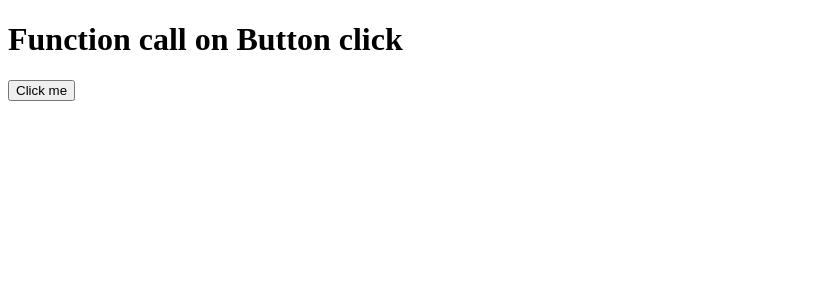
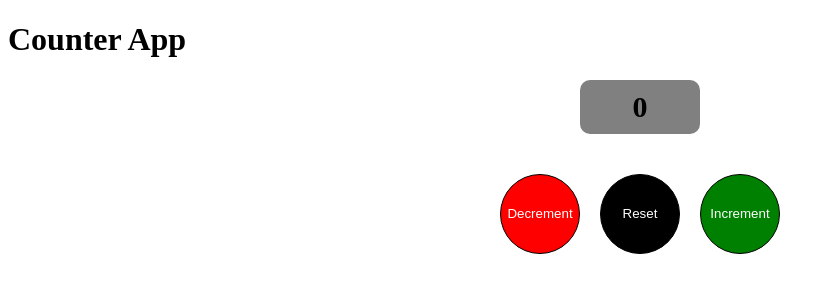
Before and after one commit to leonischu/Angular, an Angular app: page / in a window 1280 px wide. Shown: the top 300 px of the page, without its empty margins (0-835 px from the left). Built offline with nearby package versions, Linux system fonts and the light colour scheme.

Commit message:
Number Counter App

```diff
--- a/src/app/app.css
+++ b/src/app/app.css
@@ -0,0 +1,33 @@
+.btn{
+    width:80px;
+    height: 80px;
+    border-radius: 50%;
+    margin:10px;
+    color:#fff;
+    cursor: pointer;
+    border: 1px solid black;
+
+}
+.bg-red{
+    background-color: red;
+}
+
+.bg-black{
+    background-color: black;
+}
+
+.bg-green{
+    background-color: green;
+}
+.btn:hover{
+    border:1px solid #fff
+}
+.count{
+    width:100px;
+    background: grey;
+    padding:10px;
+    font-size:30px;
+    border-radius: 10px;
+    margin: auto;
+    margin-bottom: 30px;
+}
--- a/src/app/app.html
+++ b/src/app/app.html
@@ -1,2 +1,9 @@
-<h1>Function call on Button click</h1>
-<button (click)="sum('aa','bb')">Click me</button>
+<h1>Counter App</h1>
+<div style="text-align:center">
+    <h2 class = "count">{{count}}</h2>
+    <div>
+        <button (click)="handleCount('minus')" class="btn bg-red">Decrement</button>
+        <button (click)="handleCount('zero')"class="btn bg-black">Reset</button>
+        <button (click)="handleCount('plus')"class="btn bg-green">Increment</button>
+    </div>
+</div>
--- a/src/app/app.ts
+++ b/src/app/app.ts
@@ -30,21 +30,36 @@ export class App {
     //   this.name ="hello"
     // }
 
-  name = "Nischal"
-  data:string|number = "hello"
-  other:any = true //any dataType can be used
+  // name = "Nischal"
+  // data:string|number = "hello"
+  // other:any = true //any dataType can be used
 
-    updateName(){
-      this.name ="hello"
-      this.data ="5555"
+  //   updateName(){
+  //     this.name ="hello"
+  //     this.data ="5555"
+  //   }
+
+  //   updateVar(){
+  //     let x = 30; //this is possible inside function only
+  //     console.log(x)
+  //   }
+  //   sum(a:any,b:any){
+  //     console.log(a+b);
+  //   }
+  count = 0
+  handleCount(val:string){
+    if(val == 'minus'){
+      this.count=this.count-1
+    }
+    else if (val=='plus'){
+      this.count = this.count+1
+    }
+    else if(val=='zero'){
+      this.count = 0
+
     }
 
-    updateVar(){
-      let x = 30; //this is possible inside function only
-      console.log(x)
-    }
-    sum(a:any,b:any){
-      console.log(a+b);
-    }
+
+  }
 
 }
```
